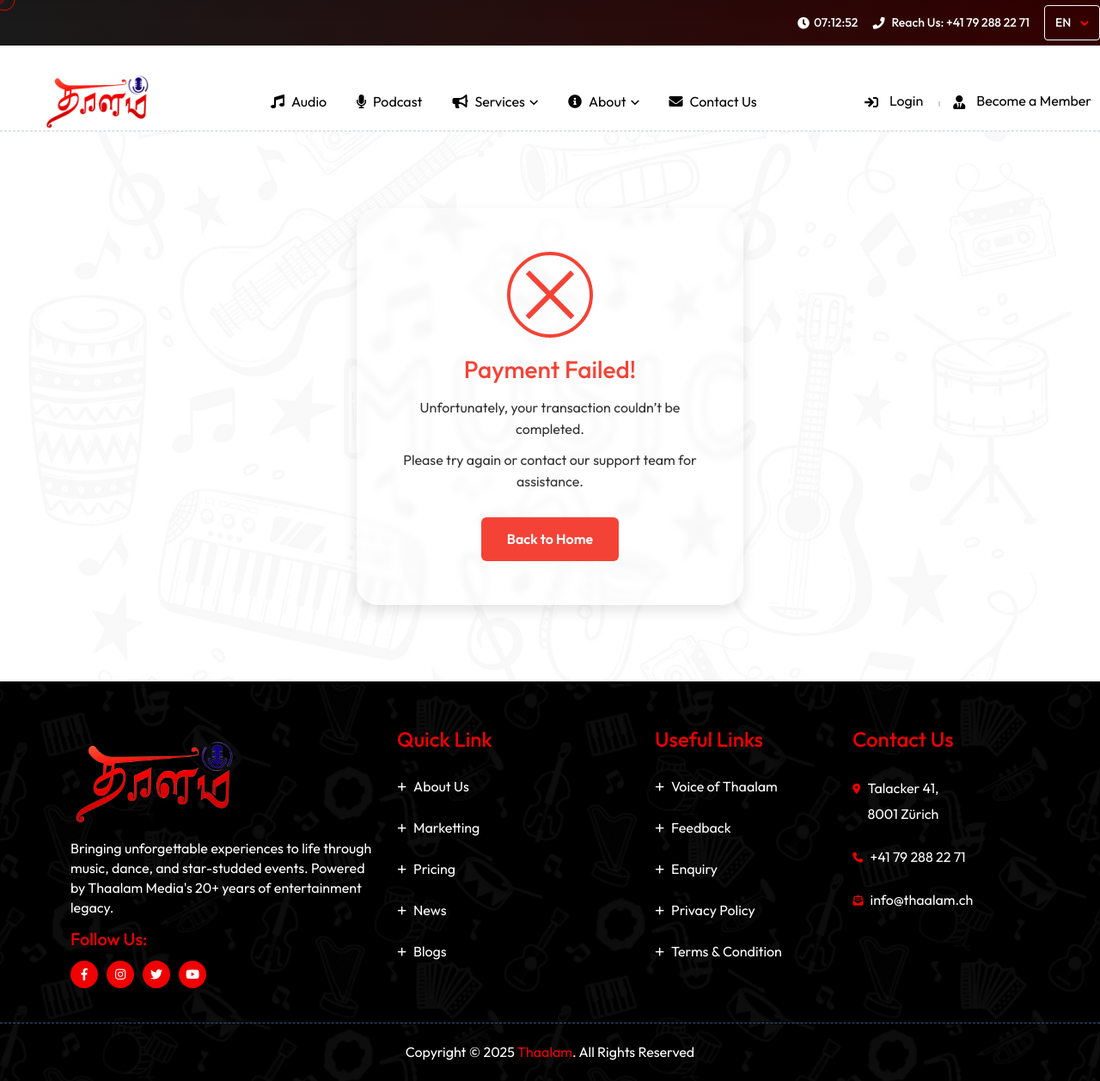
After one commit to karthickkumarthaalam/thaalam-app, a PHP site: page /payment_failure.php in a window 1280 px wide. The commit adds this page. Shown: the whole page at 86% size. Run offline with PHP 8.4, Linux system fonts and the light colour scheme; some libraries are stand-ins or nearby versions.

Commit message:
bugs fixed

```diff
--- a/assets/css/module-css/slider.css
+++ b/assets/css/module-css/slider.css
@@ -4,7 +4,7 @@
 .main-slider {
     position: relative;
     display: block;
-    background-color: var(--fistudy-black);
+    background-color: var(--fistudy-white);
     z-index: 10;
     margin: 10px;
     border-radius: 10px;
@@ -56,7 +56,6 @@
 
 .main-slider .item {
     position: relative;
-    height: 85vh;
     border-radius: 10px;
     /* padding-top: 147px; */
     /* padding-bottom: 150px; */
--- a/assets/css/style.css
+++ b/assets/css/style.css
@@ -3577,37 +3624,7 @@ ul {
 
 .desktop-main__logo {
   margin-left: 40px;
-  margin-right: 450px;
-}
-
-@media (max-width: 1700px) {
-  .desktop-main__logo {
-    margin-right: 350px;
-  }
-}
-
-@media (max-width: 1600px) {
-  .desktop-main__logo {
-    margin-right: 300px;
-  }
-}
-
-@media (max-width: 1500px) {
-  .desktop-main__logo {
-    margin-right: 250px;
-  }
-}
-
-@media (max-width: 1400px) {
-  .desktop-main__logo {
-    margin-right: 200px;
-  }
-}
-
-@media (max-width: 1300px) {
-  .desktop-main__logo {
-    margin-right: 100px;
-  }
+  margin-right: 100px;
 }
 
 .swiss-timmer {
--- a/index.php
+++ b/index.php
@@ -154,7 +154,7 @@
                                             <ul class="live-class-two__list list-unstyled">
                                             </ul>
                                             <div class="listen-more">
-                                                <a href="/podcasts">Listen More</a>
+                                                <a href="podcasts">Listen More</a>
                                             </div>
                                         </div>
                                     </div>
--- /dev/null
+++ b/payment_failure.php
@@ -0,0 +1,154 @@
+<!DOCTYPE html>
+<html lang="en">
+
+<head>
+    <meta charset="UTF-8">
+    <meta name="viewport" content="width=device-width, initial-scale=1.0">
+    <title>Payment Failed</title>
+
+    <?php include 'php/css.php'; ?>
+
+    <style>
+        .payment-failure-container {
+            display: flex;
+            justify-content: center;
+            align-items: center;
+            min-height: 70vh;
+            padding: 30px;
+        }
+
+        /* Card */
+        .payment-card {
+            background: transparent;
+            backdrop-filter: blur(3px);
+            padding: 50px 40px;
+            border-radius: 25px;
+            max-width: 450px;
+            width: 100%;
+            text-align: center;
+            box-shadow: 0 7px 16px rgba(0, 0, 0, 0.1);
+            border: 1px solid rgba(255, 255, 255, 0.25);
+            position: relative;
+            overflow: hidden;
+        }
+
+        /* Heading */
+        .payment-card h2 {
+            color: #f44336;
+            font-size: 28px;
+            margin-bottom: 15px;
+        }
+
+        /* Paragraphs */
+        .payment-card p {
+            color: #333;
+            font-size: 16px;
+            line-height: 1.6;
+            margin-bottom: 8px;
+        }
+
+        .redirect-text {
+            font-size: 14px;
+            color: #555;
+            margin-top: 10px;
+        }
+
+        /* Cross mark */
+        .cross-wrapper {
+            position: relative;
+            width: 100px;
+            height: 100px;
+            border-radius: 50%;
+            border: 4px solid #f44336;
+            margin: 0 auto 20px;
+        }
+
+        .cross-wrapper::before,
+        .cross-wrapper::after {
+            content: '';
+            position: absolute;
+            width: 6px;
+            height: 80%;
+            background: #f44336;
+            top: 50%;
+            left: 50%;
+            transform-origin: center;
+        }
+
+        /* Left-top to right-bottom */
+        .cross-wrapper::before {
+            transform: translate(-50%, -50%) rotate(45deg);
+        }
+
+        /* Left-bottom to right-top */
+        .cross-wrapper::after {
+            transform: translate(-50%, -50%) rotate(-45deg);
+        }
+
+        /* Button */
+        .payment-card a {
+            display: inline-block;
+            margin-top: 20px;
+            padding: 12px 30px;
+            background: #f44336;
+            color: #fff;
+            border-radius: 6px;
+            text-decoration: none;
+            font-weight: 600;
+            transition: background 0.3s ease, transform 0.2s ease;
+        }
+
+        .payment-card a:hover {
+            background: #d32f2f;
+            transform: translateY(-2px);
+        }
+
+        /* Responsive */
+        @media (max-width: 500px) {
+            .cross-wrapper {
+                width: 80px;
+                height: 80px;
+            }
+
+            .payment-card {
+                padding: 30px 25px;
+            }
+        }
+    </style>
+</head>
+
+<body class="custom-cursor">
+
+    <?php $pagename = 'payment-failure' ?>
+    <?php include 'php/preloader.php'; ?>
+
+    <div class="page-wrapper">
+        <?php include 'php/header.php'; ?>
+
+        <section class="team-details" style="
+    background: linear-gradient(rgba(255,255,255,0.2), rgba(255,255,255,0.2)),
+                url('./assets/images/backgrounds/background_image.jpg');
+    background-size: cover; background-position: center;">
+            <main class="payment-failure-container">
+                <div class="payment-card">
+                    <!-- Cross mark -->
+                    <div class="cross-wrapper"></div>
+
+                    <!-- Text content -->
+                    <h2>Payment Failed!</h2>
+                    <p>Unfortunately, your transaction couldn’t be completed.</p>
+                    <p class="redirect-text">Please try again or contact our support team for assistance.</p>
+
+                    <a href="index">Back to Home</a>
+                </div>
+            </main>
+        </section>
+        <?php include 'php/footer.php'; ?>
+    </div>
+
+    <?php include 'php/mob-nav.php'; ?>
+    <?php include 'php/scripts.php'; ?>
+
+</body>
+
+</html>
--- a/php/header.php
+++ b/php/header.php
@@ -115,7 +115,7 @@
 
                         </ul>
                     </div>
-                    <div class="main-menu-two__right">
+                    <div class="main-menu-two__right desktop-menu">
 
                     </div>
                 </div>
--- a/php/mob-nav.php
+++ b/php/mob-nav.php
@@ -5,7 +5,7 @@
          <span class="mobile-nav__close mobile-nav__toggler"><i class="fa fa-times"></i></span>
 
          <div class="logo-box">
-             <a href="index.html" aria-label="logo image"><img src="assets/img/logo/thalam-logo.png" width="105"
+             <a href="index" aria-label="logo image"><img src="assets/img/logo/thalam-logo.png" width="105"
                      alt="" /></a>
          </div>
          <!-- /.logo-box -->
```
Also changed, not shown: other parts of assets/css/style.css (+61 -14 lines), assets/css/module-css/pricing.css (+50 -1 lines), assets/js/module/podcast-details.js (+7 -2 lines), payment_success.php (added, +188 -0 lines), podcast-details.php (+47 -2 lines), pricing.php (+16 -0 lines).
